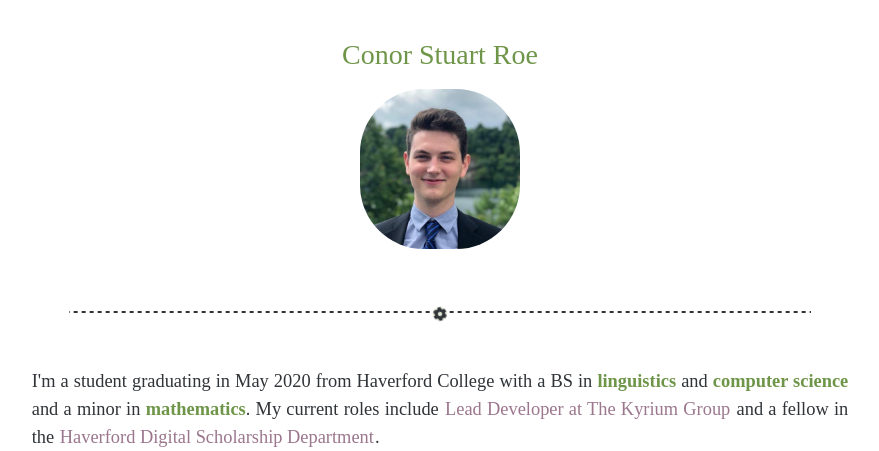
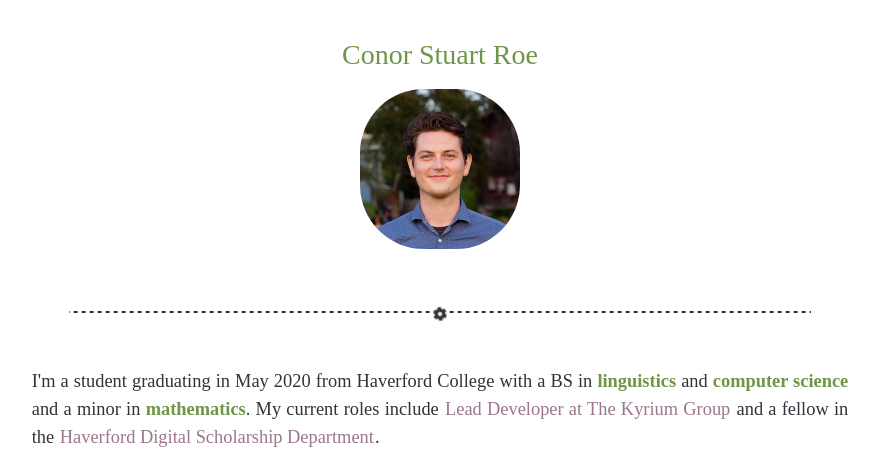
Before and after one commit to cstuartroe/conorstuartroe, a Django app: page / in a window 1280 px wide. Shown: the part 54-505 px from the top of the page, without its empty margins (200-1079 px from the left). Run offline with Django 3.2, Linux system fonts and the light colour scheme; some libraries are stand-ins or nearby versions; some web fonts are replaced.

Commit message:
Update headshot

```diff
--- a/conorstuartroe/templates/index.html
+++ b/conorstuartroe/templates/index.html
@@ -2,7 +2,7 @@
 
 {% block content %}
 	<h2>Conor Stuart Roe</h2>
-	<p><img class="circle" src="{% static 'img/conor.jpg' %}" style="width:20vh; height:20vh;"/></p>
+	<p><img class="circle" src="{% static 'img/conor.png' %}" style="width:20vh; height:20vh;"/></p>
 	<hr/>
 	<p>
 		I'm a student graduating in May 2020 from Haverford College with a BS in
```
Also changed, not shown: static/img/conor.jpg (deleted), static/img/conor.png (added).
